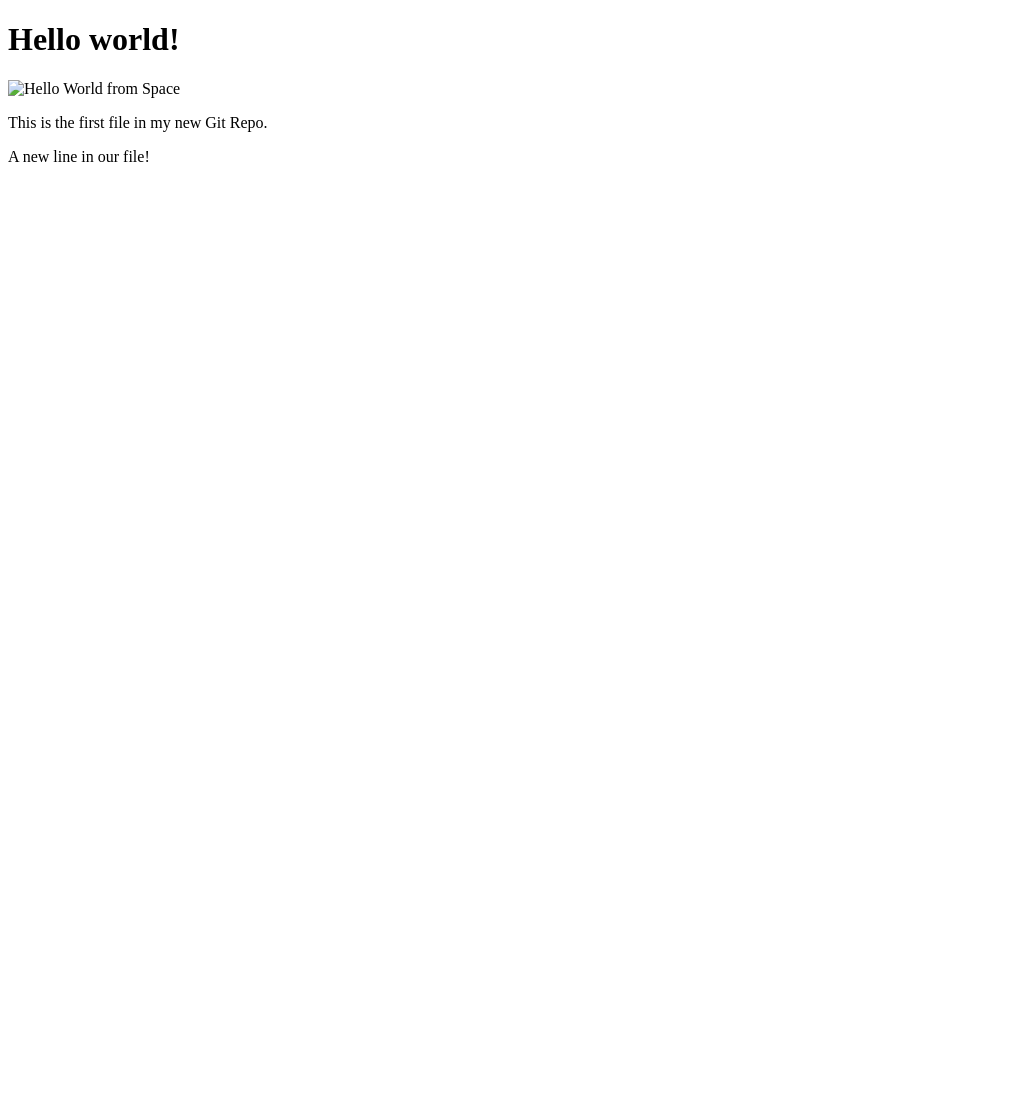
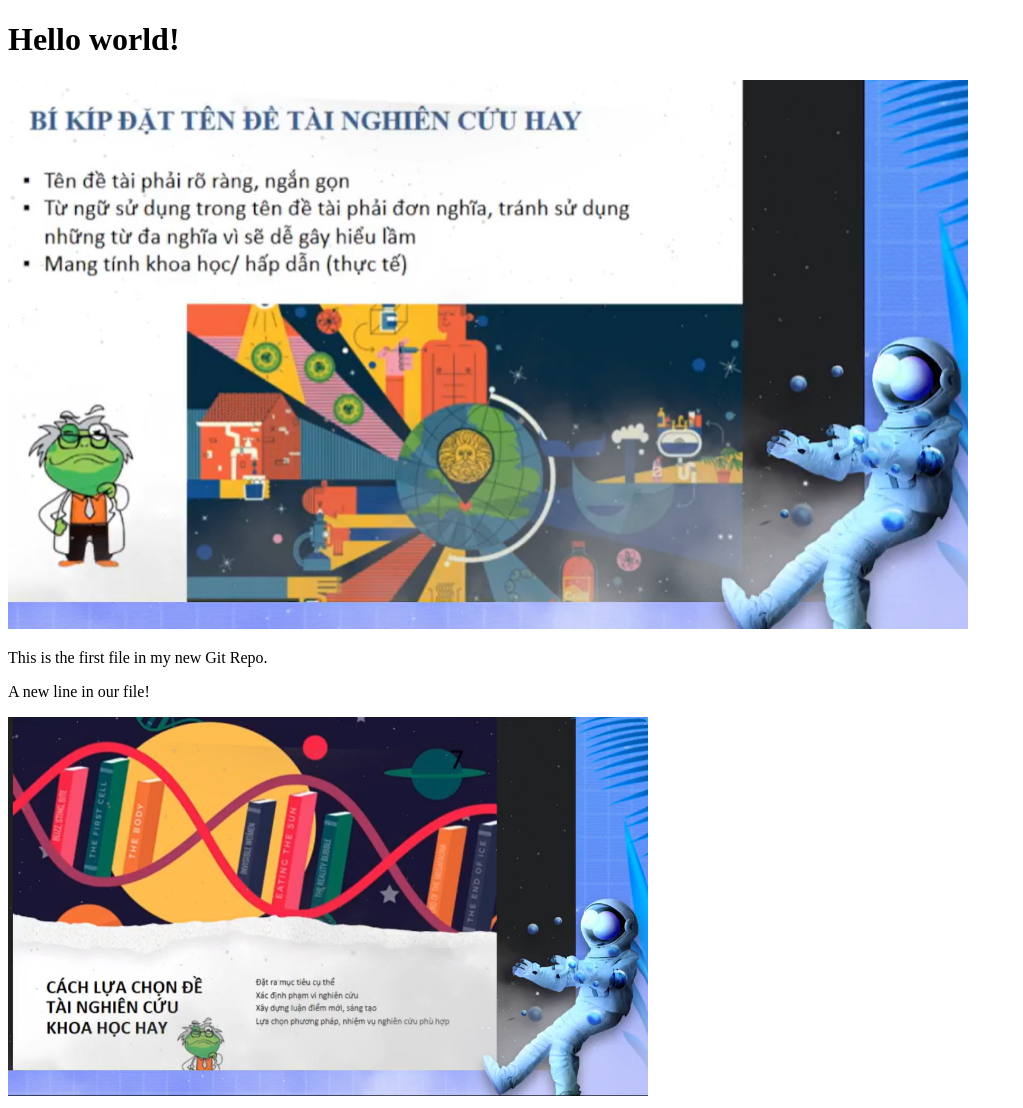
Before and after one commit to MinhhTien/GitHubTrainning, a plain HTML site: page index.html in a window 1280 px wide. Shown: the whole page, without its empty margins (0-1023 px from the left). Before the commit the page ends 800 px from the top, so only its background shows below. Drawn offline with Linux system fonts and the light colour scheme.

Commit message:
added new image

```diff
--- a/index.html
+++ b/index.html
@@ -7,10 +7,11 @@
 <body>
 
 <h1>Hello world!</h1>
-<div><img src="1.jpg" alt="Hello World from Space""
+<div><img src="1.png" alt="Hello World from Space""
 style="width:100%;max-width:960px"></div>
 <p>This is the first file in my new Git Repo.</p>
 <p>A new line in our file!</p>
+<div><img src="2.png" alt="Hello Git" style="width:100%;max-width:640px"></div>
 
 </body>
 </html>
```
Also changed, not shown: 2.png (added).
